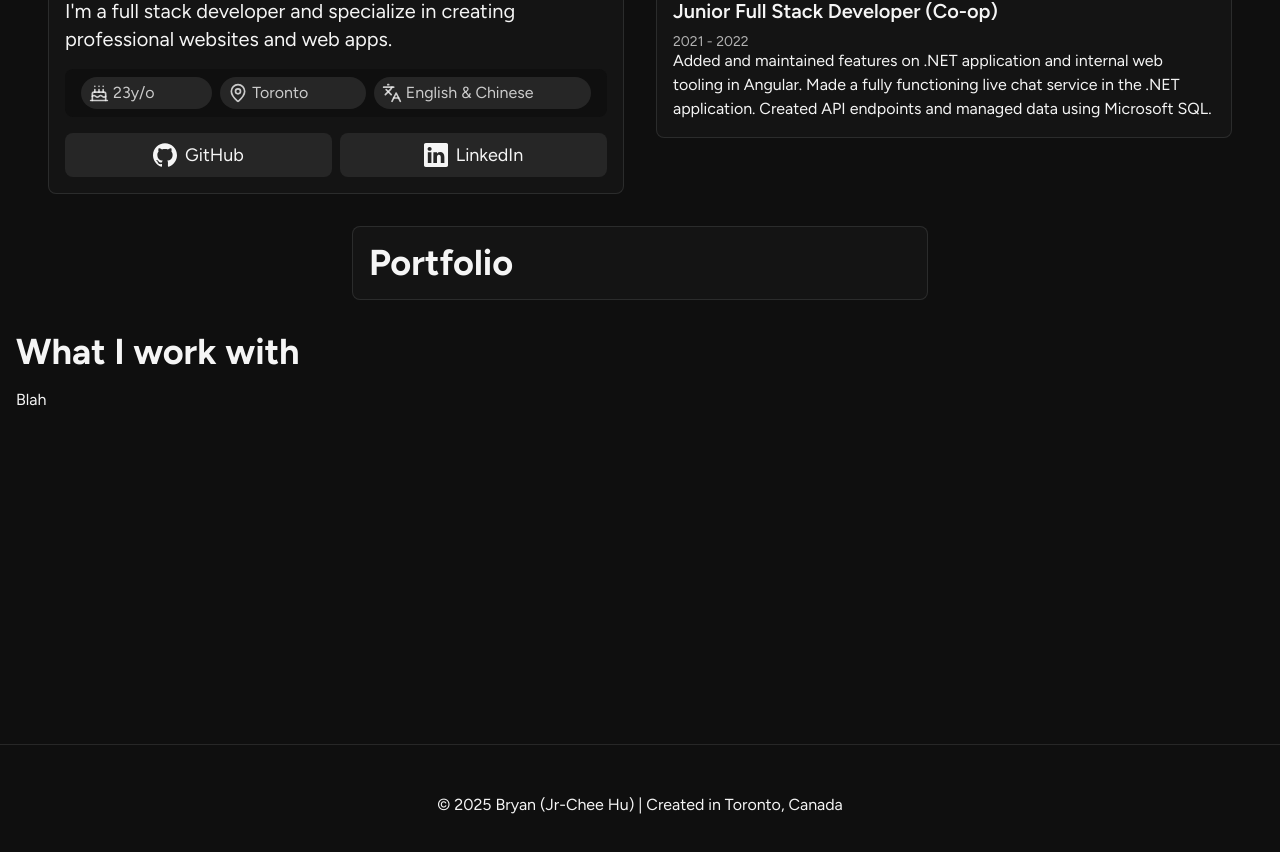
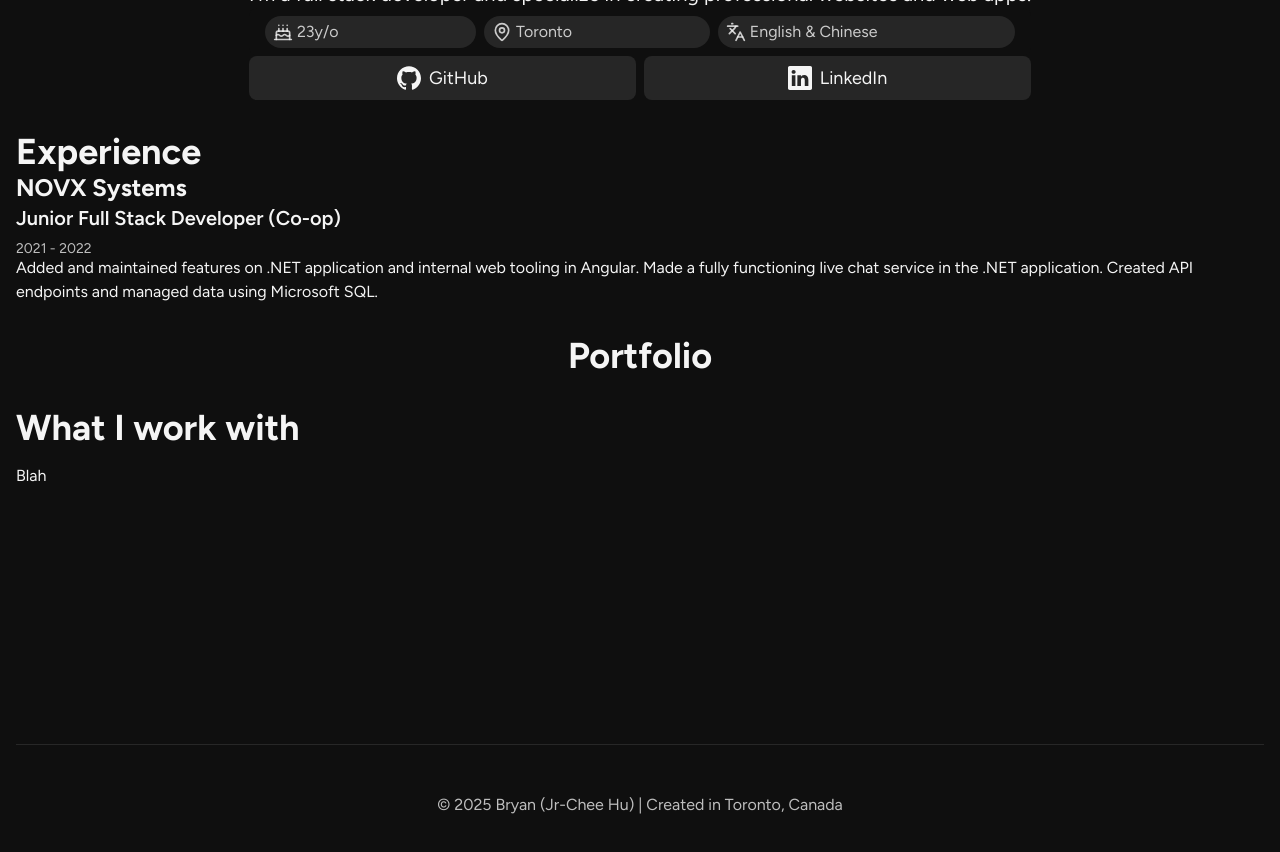
Before and after one commit to mrdude8391/branflakes, a React (Vite) app: page / in a window 1280 px wide. Shown: the part 200-1052 px from the top of the page. Before the commit the page ends 1017 px from the top, so only its background shows below. Built offline with nearby package versions, Linux system fonts and the light colour scheme.

Commit message:
renamed and added some colors

```diff
--- a/src/global.css
+++ b/src/global.css
@@ -9,6 +9,8 @@
   --color-background: var(--background);
   --color-container: var(--container);
   --color-foreground: var(--foreground);
+  --color-foreground-muted: var(--foreground-muted);
+  --color-mudkip: var(--mudkip);
   --color-accent: var(--accent);
   --color-border: var(--border);
 }
@@ -17,9 +19,12 @@
   --background: oklch(0.17 0 0);
   --container: oklch(0.19 0 0);
   --foreground: oklch(0.97 0 0);
+  --foreground-muted: oklch(0.8 0 0);
+  --mudkip: oklch(0.6885 0.1237 237.82);
   --border: oklch(1 0 0 / 10%);
   --accent: oklch(0.269 0 0);
 
+  color-scheme: dark;
   font-synthesis: none;
   text-rendering: optimizeLegibility;
   -webkit-font-smoothing: antialiased;
@@ -46,13 +51,17 @@
     @apply text-4xl font-bold;
   }
   h2 {
-    @apply text-xl font-bold;
+    @apply text-2xl font-bold;
   }
   h3 {
     @apply text-xl font-semibold;
   }
   sub {
-    @apply text-lg text-foreground/70;
+    @apply text-lg text-foreground-muted;
+  }
+
+  footer {
+    @apply w-full px-4 my-12 items-center justify-center;
   }
 }
 
@@ -69,8 +78,8 @@
     @apply flex flex-col items-center justify-center;
   }
 
-  .dash-block {
-    @apply w-full bg-container p-4 max-w-xl border rounded-lg flex flex-col gap-4;
+  .dashboard-card {
+    @apply w-full bg-container p-4 max-w-xl border rounded-lg;
   }
 }
 
```
